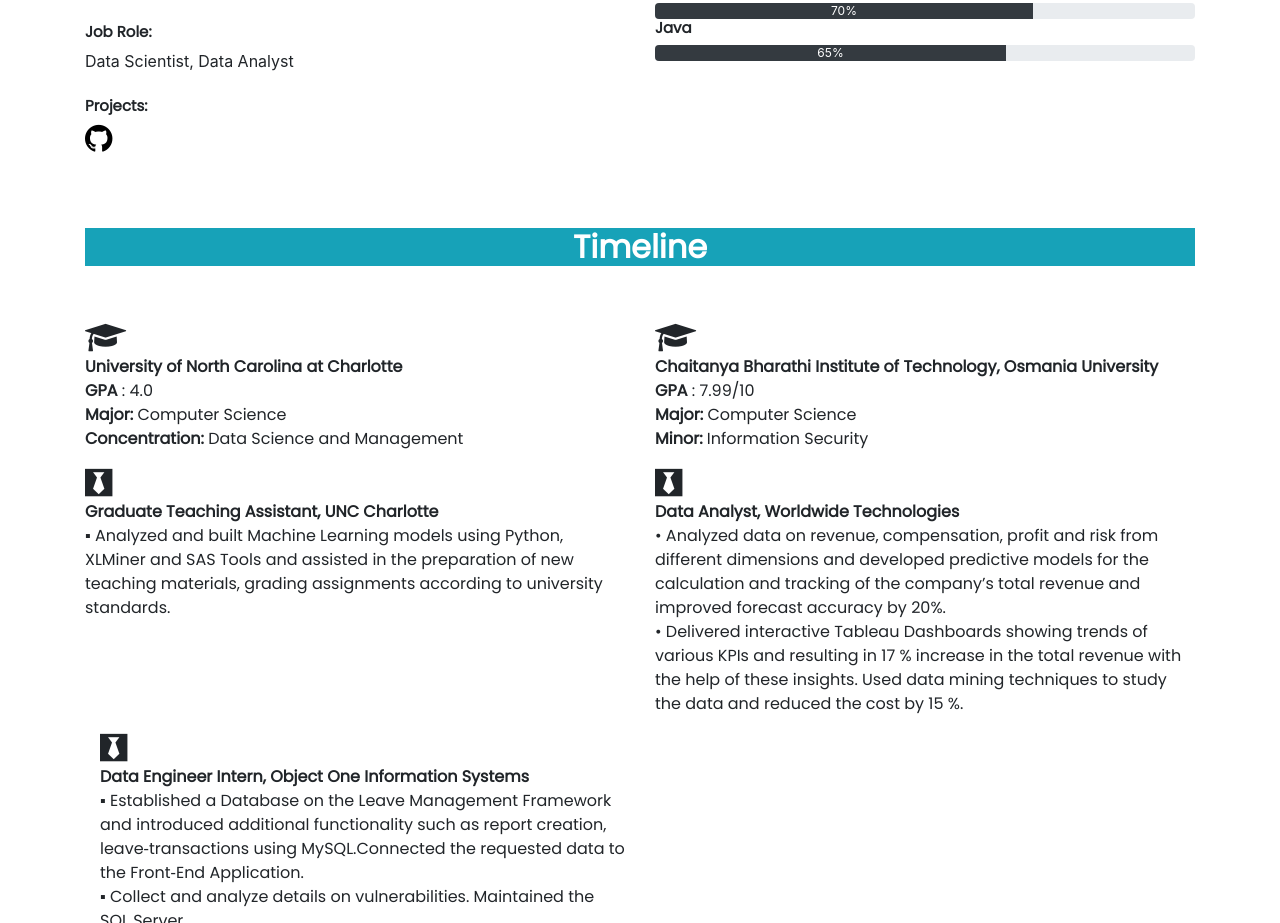
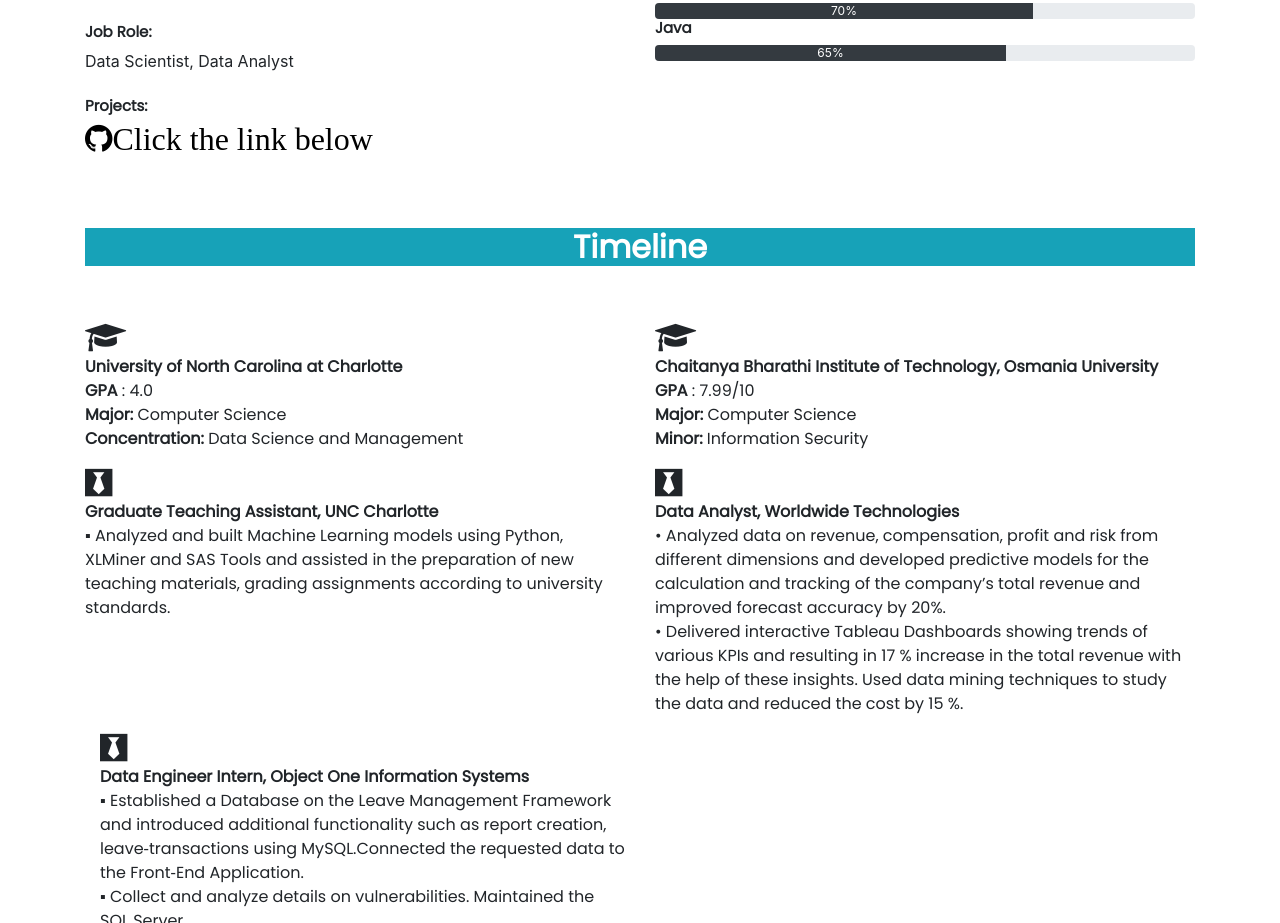
Before and after one commit to AkhilBattu/AB, a plain HTML site: page index.html in a window 1280 px wide. Shown: the part 1891-2814 px from the top of the page. Drawn offline with nearby package versions, Linux system fonts and the light colour scheme.

Commit message:
Update index.html

```diff
--- a/index.html
+++ b/index.html
@@ -129,7 +129,7 @@
 			  		<h3 style="font-size: 15px; font-family: Poppins; font-weight: bold;"> Job Role:</h3>
 			  		<span>Data Scientist, Data Analyst</span><br><br>
 						<h3 style="font-size: 15px; font-family: Poppins; font-weight: bold;"> Projects:</h3>
-						<span><a href="https://github.com/AkhilBattu" target="./blank" class="fa fa-github" style="color: black; font-size: 32px";></a></span><br><br>
+						<span><a href="https://github.com/AkhilBattu" target="./blank" class="fa fa-github" style="color: black; font-size: 32px";>Click the link below</a></span><br><br>
 			  	</div>
 				 <div class="col-lg-6">
 				 		<h2 style="font-size: 32px; font-family: Poppins; font-weight: bold" class="bg-info text-white">Skills</h2><br>
```
